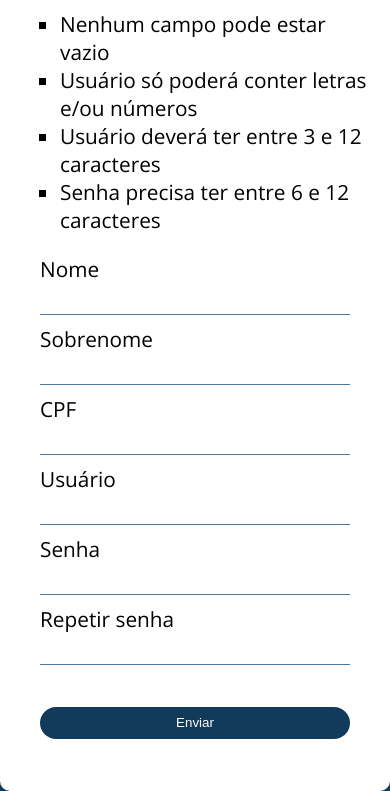
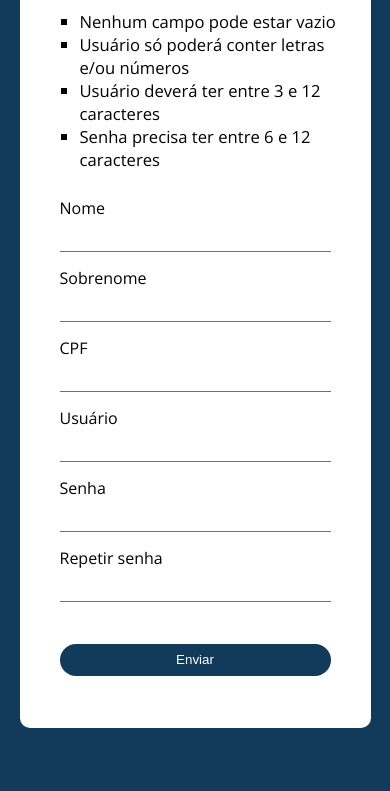
Before and after one commit to leandrobvs/Estudos_Diversos, a plain HTML site: page Cadastro Formulario/index.html in a window 390 px wide. Shown: the part 206-997 px from the top of the page. Drawn offline with nearby package versions, Linux system fonts and the light colour scheme; a web font is replaced by a local one.

Commit message:
update css responsivo

```diff
--- a/Cadastro Formulario/style.css
+++ b/Cadastro Formulario/style.css
@@ -88,3 +88,18 @@ input {
   font-size: 0.7rem;
   margin-bottom: 0.5rem;
 }
+
+@media screen and (max-width: 768px) {
+  .container {
+    width: 90vw;
+    margin-bottom: 3rem;
+  }
+
+  li {
+    font-size: 0.8em;
+  }
+
+  label {
+    font-size: 1rem;
+  }
+}
```
